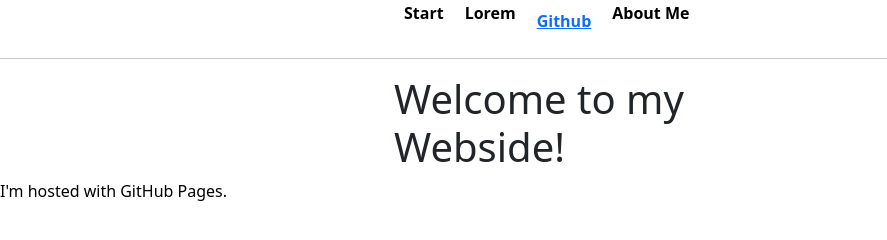
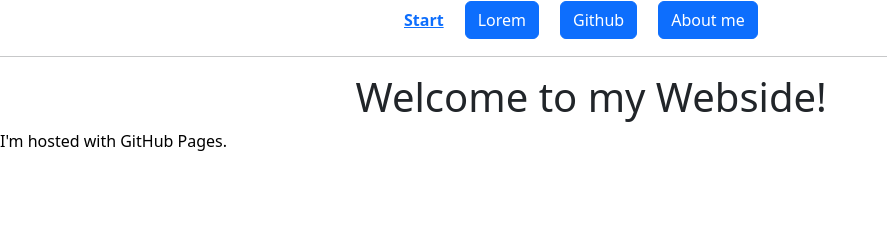
Before and after one commit to Minehaloplayer/Minehaloplayer.github.io, a plain HTML site: page index.html in a window 1280 px wide. Shown: the whole page, without its empty margins (0-887 px from the left). Drawn offline with nearby package versions, Linux system fonts and the light colour scheme.

Commit message:
Implemented link's with Bootstrap

```diff
--- a/index.html
+++ b/index.html
@@ -1,6 +1,8 @@
 <!DOCTYPE html>
 <html>
 <head>
+    <meta charset="utf-8">
+    <meta name="viewport" content="width=device-width, initial-scale=1">
     <link href="styles.css" rel="stylesheet" />
     <link href="https://cdn.jsdelivr.net/npm/bootstrap@5.3.6/dist/css/bootstrap.css" rel="stylesheet" integrity="sha384-4Q6Gf2aSP4eDXB8Miphtr37CMZZQ5oXLH2yaXMJ2w8e2ZtHTl7GptT4jmndRuHDT" crossorigin="anonymous">
 </head>
@@ -9,16 +11,16 @@
     <table>
     <tr>
             <th>
-                <p>Start</p>
+                <a class="btn-primary" href="https://minehaloplayer.github.io" role="button">Start</a>
             </th>
             <th>
-                <p>Lorem</p>
+                <button type="button" class="btn btn-primary" href="">Lorem</button>
             </th>
             <th>
-                <a href="https://github.com/Minehaloplayer?tab=repositories">Github</a>
+                <a class="btn btn-primary" href="https://github.com/Minehaloplayer?tab=repositories" role="button">Github</a>
             </th>
             <th>
-                <p>About Me</p>
+                <button type="button" class="btn btn-primary" href="">About me</button>
             </th>
         </tr>
     </table>
--- a/styles.css
+++ b/styles.css
@@ -1,8 +1,8 @@
 h1{
     color: black;
     margin: 10px;
-    padding-left: 30%;
-    padding-right: 40%;
+    padding-left: 27%;
+    padding-right: 20%;
 }
 
 p{
```
